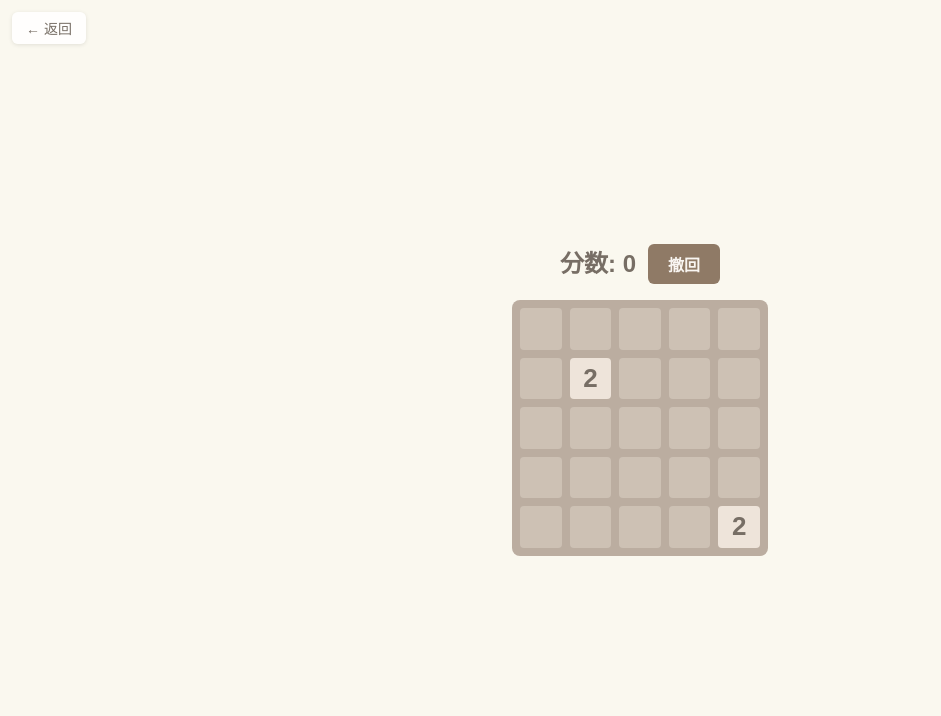
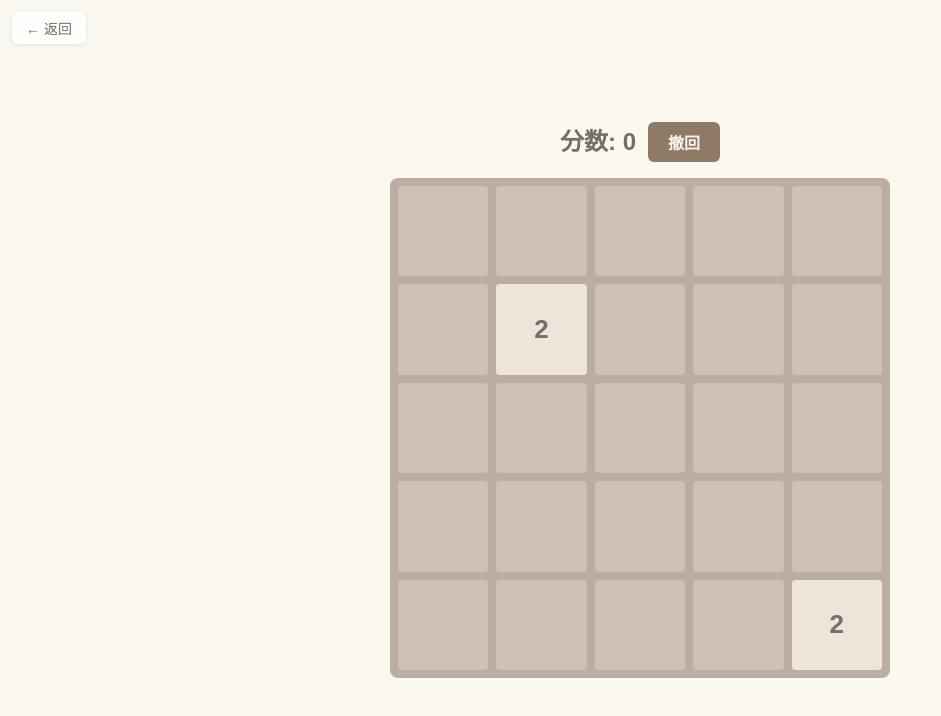
Before and after one commit to zhengQWQ147/lite-games, a Vue app: page /2048 in a window 1280 px wide. Shown: the top 716 px of the page, without its empty margins (0-941 px from the left). Built offline with nearby package versions, Linux system fonts and the light colour scheme.

Commit message:
#2048 加入了格子移动合并动画

```diff
--- a/src/components/TheGame2048.vue
+++ b/src/components/TheGame2048.vue
@@ -1,5 +1,5 @@
 <script setup lang="ts">
-import { reactive, onMounted, onUnmounted } from 'vue'
+import { reactive, computed, onMounted, onUnmounted } from 'vue'
 import { GameWin, MoveType } from '../stores/game2048'
 
 const game = reactive(new GameWin())
@@ -37,7 +37,6 @@ function handleTouchEnd(e: TouchEvent) {
 function handleMouseDown(e: MouseEvent) {
   startPos.x = e.clientX
   startPos.y = e.clientY
-  console.log("鼠标移动")
 }
 
 function handleMouseUp(e: MouseEvent) {
@@ -72,22 +71,64 @@ const cellColors: Record<number, { bg: string; color: string }> = {
   10: { bg: '#edc53f', color: '#f9f6f2' },
   11: { bg: '#edc22e', color: '#f9f6f2' },
 }
+
+// 格子列表（用于绝对定位渲染）
+const tileList = computed(() => {
+  const tiles: { id: number; level: number; row: number; col: number; isNew: boolean; isMerged: boolean }[] = []
+  for (let r = 0; r < game.row; r++) {
+    for (let c = 0; c < game.col; c++) {
+      const cell = game.valueUp[r]![c]!
+      if (cell.level > 0) {
+        tiles.push({
+          id: cell.tileId,
+          level: cell.level,
+          row: r,
+          col: c,
+          isNew: game.newCells[r]?.[c] ?? false,
+          isMerged: game.mergeCells[r]?.[c] ?? false,
+        })
+      }
+    }
+  }
+  return tiles
+})
 </script>
 
 <template>
-  <div class="game-2048" @touchstart="handleTouchStart" @touchmove.prevent @touchend="handleTouchEnd"
-    @mousedown="handleMouseDown" @mouseup="handleMouseUp">
+  <div
+    class="game-2048"
+    @touchstart="handleTouchStart"
+    @touchmove.prevent
+    @touchend="handleTouchEnd"
+    @mousedown="handleMouseDown"
+    @mouseup="handleMouseUp"
+  >
     <div class="header">
       <div class="score">分数: {{ game.score }}</div>
       <button class="undo-btn" @click="game.rollbackMove()">撤回</button>
     </div>
-    <div class="grid">
-      <div v-for="(cell, idx) in game.valueUp.flat()" :key="idx" class="cell" :style="{
-        backgroundColor: cellColors[cell.level]?.bg ?? '#3c3a32',
-        color: cellColors[cell.level]?.color ?? '#f9f6f2',
-        fontSize: cell.level >= 10 ? 'min(3.5vw, 18px)' : 'min(5vw, 26px)',
-      }">
-        {{ cell.level > 0 ? 2 ** cell.level : '' }}
+    <div class="board">
+      <!-- 背景网格 -->
+      <div class="grid-bg">
+        <div v-for="idx in game.row * game.col" :key="idx" class="cell-bg" />
+      </div>
+      <!-- 格子层 -->
+      <div class="tile-layer">
+        <div
+          v-for="tile in tileList"
+          :key="tile.id"
+          class="tile"
+          :class="{ 'tile-new': tile.isNew, 'tile-merge': tile.isMerged }"
+          :style="{
+            left: `calc(8px + ${tile.col} * (20% - 1.6px))`,
+            top: `calc(8px + ${tile.row} * (20% - 1.6px))`,
+            backgroundColor: cellColors[tile.level]?.bg ?? '#3c3a32',
+            color: cellColors[tile.level]?.color ?? '#f9f6f2',
+            fontSize: tile.level >= 10 ? 'min(3.5vw, 18px)' : 'min(5vw, 26px)',
+          }"
+        >
+          {{ 2 ** tile.level }}
+        </div>
       </div>
     </div>
   </div>
@@ -135,22 +176,67 @@ const cellColors: Record<number, { bg: string; color: string }> = {
   background: #6b5a4e;
 }
 
-.grid {
+.board {
+  position: relative;
+  width: 100%;
+  max-width: 500px;
+  aspect-ratio: 1;
+}
+
+.grid-bg {
   display: grid;
   grid-template-columns: repeat(5, 1fr);
   gap: 8px;
   padding: 8px;
   background: #bbada0;
   border-radius: 8px;
+  width: 100%;
   aspect-ratio: 1;
 }
 
-.cell {
+.cell-bg {
+  background: rgba(238, 228, 218, 0.35);
+  border-radius: 4px;
+  aspect-ratio: 1;
+}
+
+.tile-layer {
+  position: absolute;
+  inset: 0;
+  padding: 8px;
+}
+
+.tile {
+  position: absolute;
   display: flex;
   align-items: center;
   justify-content: center;
   font-weight: bold;
   border-radius: 4px;
-  aspect-ratio: 1;
+  width: calc(20% - 9.6px);
+  height: calc(20% - 9.6px);
+  transition: left 0.12s ease, top 0.12s ease;
+  z-index: 1;
+}
+
+.tile-new {
+  animation: pop-in 0.2s ease;
+}
+
+.tile-merge {
+  animation: merge-pulse 0.2s ease;
+  z-index: 2;
+}
+
+@keyframes pop-in {
+  0% { transform: scale(0); }
+  60% { transform: scale(1.08); }
+  100% { transform: scale(1); }
+}
+
+@keyframes merge-pulse {
+  0% { transform: scale(1); }
+  40% { transform: scale(1.15); }
+  100% { transform: scale(1); }
 }
 </style>
--- a/src/stores/game2048.ts
+++ b/src/stores/game2048.ts
@@ -6,13 +6,17 @@ export enum MoveType {
   right = 3,
 }
 
+let nextTileId = 1
+
 //基础可移动元素（带数字）
 class Cell {
   level: number = 0
   location: { x: number; y: number }
-  constructor(level: number, x: number, y: number) {
+  tileId: number = 0
+  constructor(level: number, x: number, y: number, tileId?: number) {
     this.level = level
     this.location = { x: x, y: y }
+    this.tileId = tileId ?? 0
   }
 }
 //游戏底层元素类型
@@ -43,15 +47,25 @@ export class GameWin {
   //游戏栈，用于撤回
   historyStack: [Cell[][], BackgroundCell[][], move: MoveType][] = []
 
+  //动画标记
+  newCells: boolean[][] = []
+  mergeCells: boolean[][] = []
+
   constructor() {
     this.valueUp = Array.from({ length: this.row }, (_, r) =>
-      Array.from({ length: this.col }, (_, c) => new Cell(0, r, c)),
+      Array.from({ length: this.col }, (_, c) => new Cell(0, r, c, 0)),
     )
     this.valueUpCnt = 0
     this.valueDown = Array.from({ length: this.row }, (_, row) =>
       Array.from({ length: this.col }, (_, col) => new BackgroundCell(row, col)),
     )
+    this.resetAnimFlags()
     this.createNum()
+  }
+
+  resetAnimFlags() {
+    this.newCells = Array.from({ length: this.row }, () => Array(this.col).fill(false))
+    this.mergeCells = Array.from({ length: this.row }, () => Array(this.col).fill(false))
   }
 
   //尝试增加cell1和cell2，不能合并返回-1
@@ -67,7 +81,7 @@ export class GameWin {
     //入栈，历史记录，用于撤回
     this.historyStack.push([
       this.valueUp.map((row) =>
-        row.map((cell) => new Cell(cell.level, cell.location.x, cell.location.y)),
+        row.map((cell) => new Cell(cell.level, cell.location.x, cell.location.y, cell.tileId)),
       ),
       this.valueDown.map((row) =>
         row.map((bg) => {
@@ -80,24 +94,36 @@ export class GameWin {
     ])
     if (this.historyStack.length > 20) this.historyStack.shift()
 
+    // 保存旧状态，清空动画标记
+    this.resetAnimFlags()
+
     switch (moveTyle) {
       case MoveType.up: {
         for (let c = 0; c < this.col; c++) {
           const levels: number[] = []
+          const ids: number[] = []
           for (let r = 0; r < this.row; r++) {
-            if (this.valueUp[r]![c]!.level > 0) levels.push(this.valueUp[r]![c]!.level)
+            if (this.valueUp[r]![c]!.level > 0) {
+              levels.push(this.valueUp[r]![c]!.level)
+              ids.push(this.valueUp[r]![c]!.tileId)
+            }
           }
-          const merged: number[] = []
+          const mergedLv: number[] = []
+          const mergedId: number[] = []
           for (let i = 0; i < levels.length; i++) {
             if (i + 1 < levels.length && levels[i]! === levels[i + 1]!) {
-              merged.push(levels[i]! + 1)
+              mergedLv.push(levels[i]! + 1)
+              mergedId.push(ids[i]!)
+              this.mergeCells[levels.indexOf(levels[i]!)]![c] = true
               i++
             } else {
-              merged.push(levels[i]!)
+              mergedLv.push(levels[i]!)
+              mergedId.push(ids[i]!)
             }
           }
           for (let r = 0; r < this.row; r++) {
-            this.valueUp[r]![c]!.level = merged[r] ?? 0
+            this.valueUp[r]![c]!.level = mergedLv[r] ?? 0
+            this.valueUp[r]![c]!.tileId = mergedId[r] ?? 0
           }
         }
         break
@@ -105,20 +131,35 @@ export class GameWin {
       case MoveType.down: {
         for (let c = 0; c < this.col; c++) {
           const levels: number[] = []
+          const ids: number[] = []
           for (let r = this.row - 1; r >= 0; r--) {
-            if (this.valueUp[r]![c]!.level > 0) levels.push(this.valueUp[r]![c]!.level)
+            if (this.valueUp[r]![c]!.level > 0) {
+              levels.push(this.valueUp[r]![c]!.level)
+              ids.push(this.valueUp[r]![c]!.tileId)
+            }
           }
-          const merged: number[] = []
+          const mergedLv: number[] = []
+          const mergedId: number[] = []
           for (let i = 0; i < levels.length; i++) {
             if (i + 1 < levels.length && levels[i]! === levels[i + 1]!) {
-              merged.push(levels[i]! + 1)
+              mergedLv.push(levels[i]! + 1)
+              mergedId.push(ids[i]!)
+              // locate the actual grid row of the surviving tile
+              for (let r = this.row - 1; r >= 0; r--) {
+                if (this.valueUp[r]![c]!.tileId === ids[i]) {
+                  this.mergeCells[r]![c] = true
+                  break
+                }
+              }
               i++
             } else {
-              merged.push(levels[i]!)
+              mergedLv.push(levels[i]!)
+              mergedId.push(ids[i]!)
             }
           }
           for (let r = 0; r < this.row; r++) {
-            this.valueUp[this.row - 1 - r]![c]!.level = merged[r] ?? 0
+            this.valueUp[this.row - 1 - r]![c]!.level = mergedLv[r] ?? 0
+            this.valueUp[this.row - 1 - r]![c]!.tileId = mergedId[r] ?? 0
           }
         }
         break
@@ -126,20 +167,29 @@ export class GameWin {
       case MoveType.left: {
         for (let r = 0; r < this.row; r++) {
           const levels: number[] = []
+          const ids: number[] = []
           for (let c = 0; c < this.col; c++) {
-            if (this.valueUp[r]![c]!.level > 0) levels.push(this.valueUp[r]![c]!.level)
+            if (this.valueUp[r]![c]!.level > 0) {
+              levels.push(this.valueUp[r]![c]!.level)
+              ids.push(this.valueUp[r]![c]!.tileId)
+            }
           }
-          const merged: number[] = []
+          const mergedLv: number[] = []
+          const mergedId: number[] = []
           for (let i = 0; i < levels.length; i++) {
             if (i + 1 < levels.length && levels[i]! === levels[i + 1]!) {
-              merged.push(levels[i]! + 1)
+              mergedLv.push(levels[i]! + 1)
+              mergedId.push(ids[i]!)
+              this.mergeCells[r]![levels.indexOf(levels[i]!)] = true
               i++
             } else {
-              merged.push(levels[i]!)
+              mergedLv.push(levels[i]!)
+              mergedId.push(ids[i]!)
             }
           }
           for (let c = 0; c < this.col; c++) {
-            this.valueUp[r]![c]!.level = merged[c] ?? 0
+            this.valueUp[r]![c]!.level = mergedLv[c] ?? 0
+            this.valueUp[r]![c]!.tileId = mergedId[c] ?? 0
           }
         }
         break
@@ -147,25 +197,41 @@ export class GameWin {
       case MoveType.right: {
         for (let r = 0; r < this.row; r++) {
           const levels: number[] = []
+          const ids: number[] = []
           for (let c = this.col - 1; c >= 0; c--) {
-            if (this.valueUp[r]![c]!.level > 0) levels.push(this.valueUp[r]![c]!.level)
+            if (this.valueUp[r]![c]!.level > 0) {
+              levels.push(this.valueUp[r]![c]!.level)
+              ids.push(this.valueUp[r]![c]!.tileId)
+            }
           }
-          const merged: number[] = []
+          const mergedLv: number[] = []
+          const mergedId: number[] = []
           for (let i = 0; i < levels.length; i++) {
             if (i + 1 < levels.length && levels[i]! === levels[i + 1]!) {
-              merged.push(levels[i]! + 1)
+              mergedLv.push(levels[i]! + 1)
+              mergedId.push(ids[i]!)
+              // locate the actual grid column of the surviving tile
+              for (let c = this.col - 1; c >= 0; c--) {
+                if (this.valueUp[r]![c]!.tileId === ids[i]) {
+                  this.mergeCells[r]![c] = true
+                  break
+                }
+              }
               i++
             } else {
-              merged.push(levels[i]!)
+              mergedLv.push(levels[i]!)
+              mergedId.push(ids[i]!)
             }
           }
           for (let c = 0; c < this.col; c++) {
-            this.valueUp[r]![this.col - 1 - c]!.level = merged[c] ?? 0
+            this.valueUp[r]![this.col - 1 - c]!.level = mergedLv[c] ?? 0
+            this.valueUp[r]![this.col - 1 - c]!.tileId = mergedId[c] ?? 0
           }
         }
         break
       }
     }
+
     // 更新计数，生成新数字
     this.valueUpCnt = 0
     for (let r = 0; r < this.row; r++)
@@ -182,7 +248,7 @@ export class GameWin {
     this.valueUp = buff[0]
     this.valueDown = buff[1]
     //buff[2]用于动画
-
+    this.resetAnimFlags()
     this.scoreCnt()
   }
 
@@ -195,9 +261,13 @@ export class GameWin {
       }
     }
     if (emptyCells.length === 0) return
-    for (let i = 0; i < 2; i++) {
-      const { r, c } = emptyCells[Math.floor(Math.random() * emptyCells.length)]!
+    for (let i = 0; i < 2 && emptyCells.length > 0; i++) {
+      const idx = Math.floor(Math.random() * emptyCells.length)
+      const { r, c } = emptyCells[idx]!
+      emptyCells.splice(idx, 1)
       this.valueUp[r]![c]!.level = Math.random() < 0.9 ? 1 : 2
+      this.valueUp[r]![c]!.tileId = nextTileId++
+      this.newCells[r]![c] = true
     }
   }
 
```
